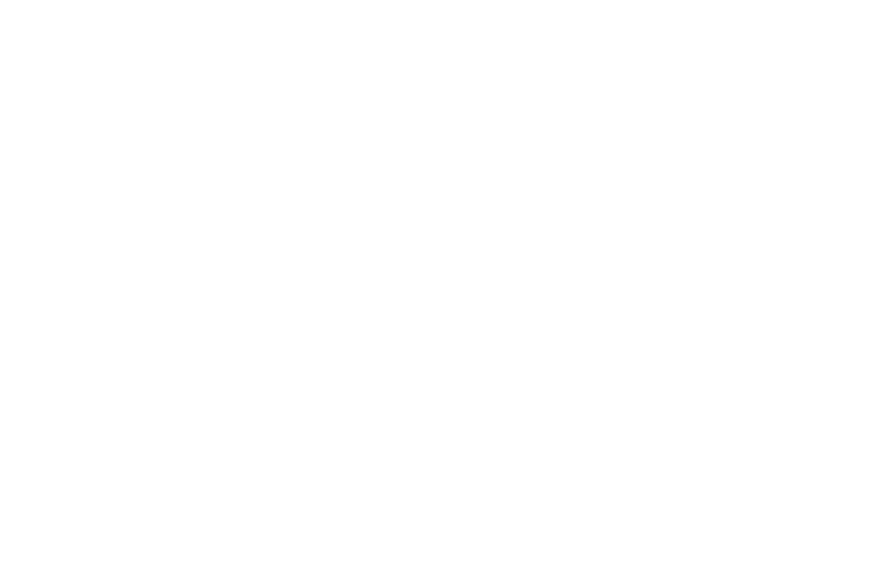
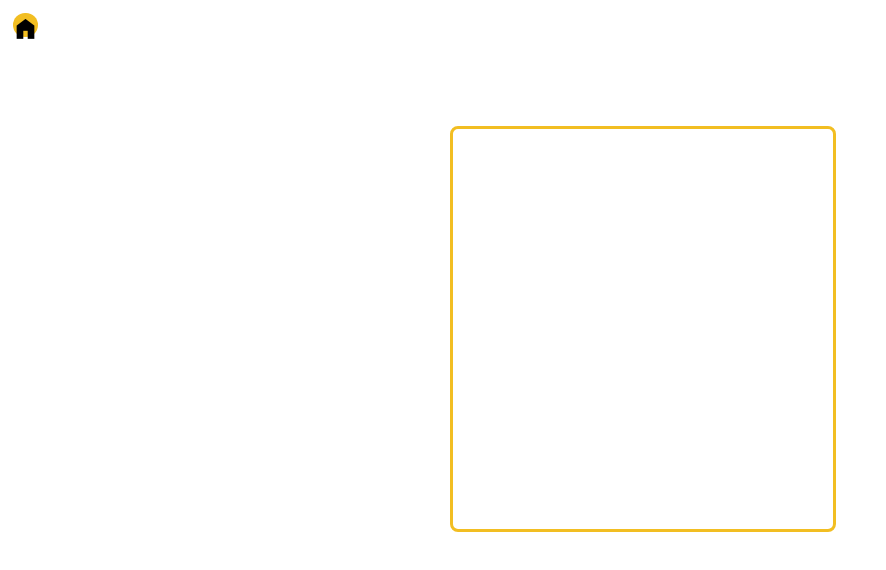
Before and after one commit to Rene-Mayhrem/news-website, a React (Create React App) app: page /login in a window 1280 px wide. Before the commit this address had no page. Shown: the top 570 px of the page, without its empty margins (0-886 px from the left). Built offline with nearby package versions, Linux system fonts and the light colour scheme.

Commit message:
Cleaning code (Editor & Element)

```diff
--- a/src/App.js
+++ b/src/App.js
@@ -1,9 +1,10 @@
 import logo from './logo.svg';
 import './App.css';
-import {BrowserRouter as Router, Routes, Route} from 'react-router-dom'
+import { BrowserRouter as Router, Routes, Route } from 'react-router-dom'
 import Login from './components/Login';
 import Element from './components/Element';
 import Initial from './layout/Initial';
+import Home from './layout/Home';
 
 function App() {
   return (
@@ -12,7 +13,8 @@
       <link rel="stylesheet" href="https://fonts.googleapis.com/css2?family=Material+Symbols+Outlined:opsz,wght,FILL,GRAD@20..48,100..700,0..1,-50..200" />
       <Router>
         <Routes>
-          <Route exact path='/' element={<Initial />}/>
+          <Route exact path='/login' element={<Initial />} />
+          <Route exact path="/" element={<Home />} />
         </Routes>
       </Router>
 
--- a/src/components/Editor.jsx
+++ b/src/components/Editor.jsx
@@ -1,5 +1,4 @@
 import React from 'react'
-import { Link } from 'react-router-dom'
 
 export default function Editor() {
   return (
--- a/src/components/Element.jsx
+++ b/src/components/Element.jsx
@@ -1,5 +1,4 @@
 import React from 'react'
-import { Link } from 'react-router-dom'
 
 export default function Element() {
   return (
--- a/src/components/User.jsx
+++ b/src/components/User.jsx
@@ -1,5 +1,4 @@
 import React from 'react'
-import { Link } from 'react-router-dom'
 
 export default function User() {
   return (
```
